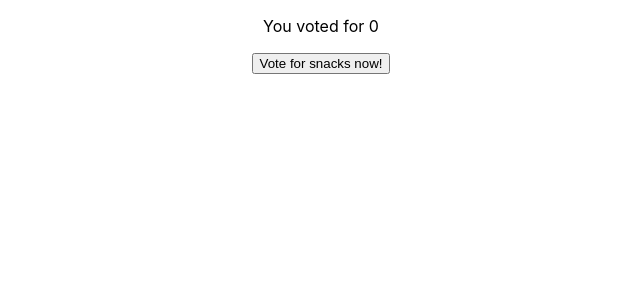
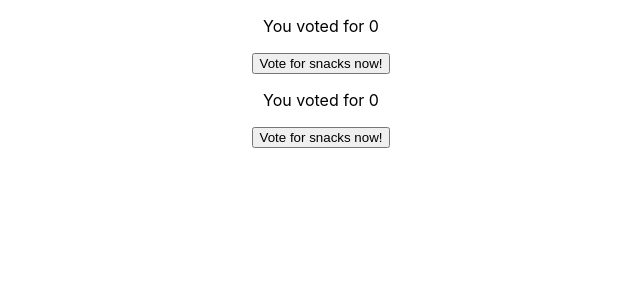
Before and after one commit to chikondiman/app, a React (Create React App) app: page / in a window 1280 px wide. Shown: the top 300 px of the page, without its empty margins (319-959 px from the left). Built offline with nearby package versions, Linux system fonts and the light colour scheme.

Commit message:
Update Component.js

```diff
--- a/src/Component.js
+++ b/src/Component.js
@@ -10,6 +10,11 @@ function Component() {
        <button onClick={() => setCount1(snack1 + 1)}>
         Vote for snacks now!
         </button>
+
+        <p>You voted for {snack2} </p>
+       <button onClick={() => setCount2(snack2 + 1)}>
+        Vote for snacks now!
+        </button>
       </div>
    );
   }
```
